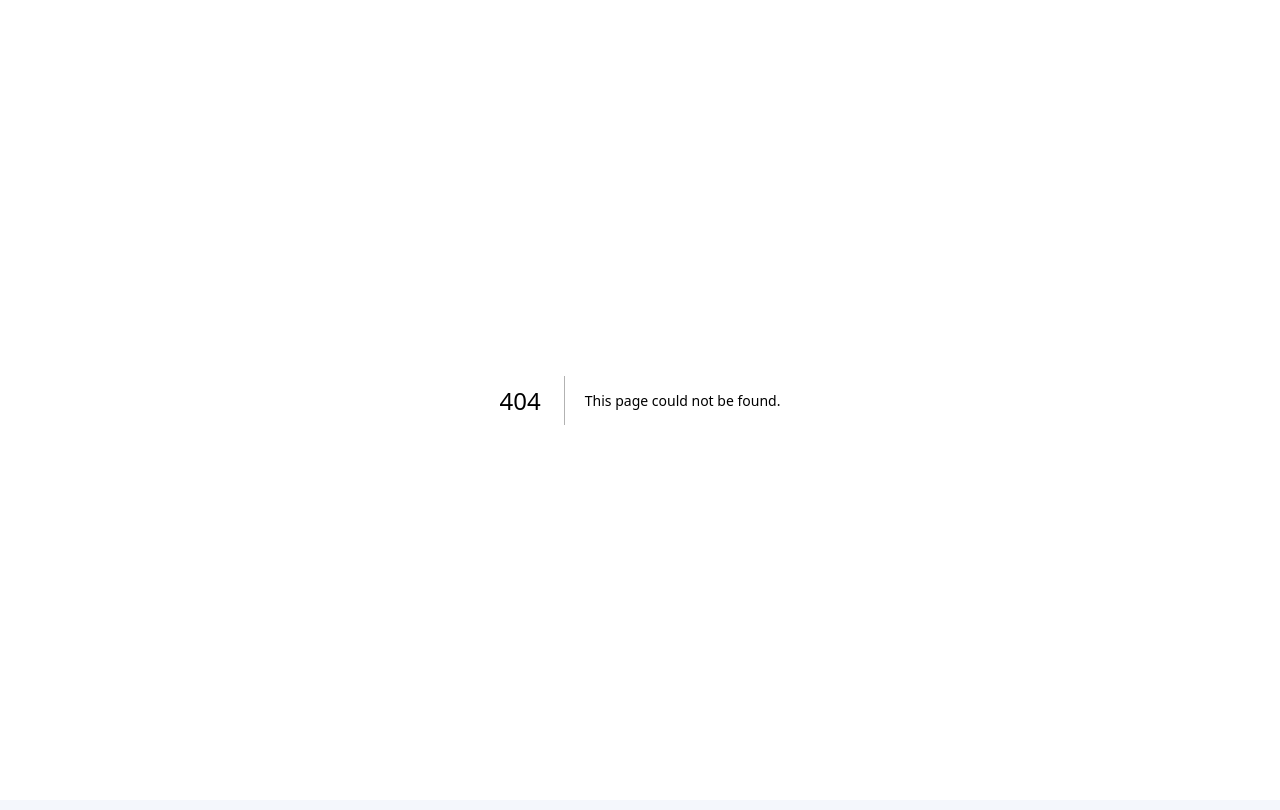
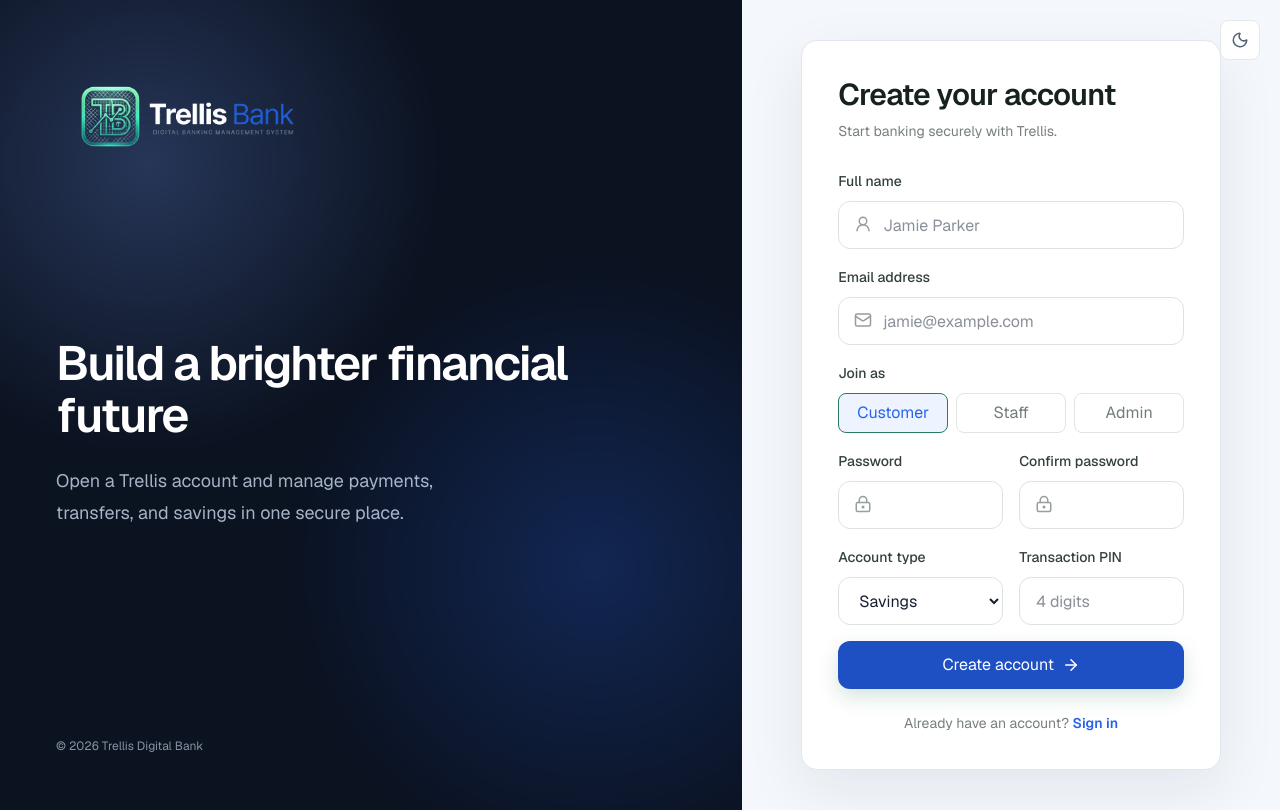
Before and after one commit to IamPial/trellis-digital-bank, a Next.js app: page /register in a window 1280 px wide. Before the commit this address had no page. Built offline with nearby package versions, Linux system fonts and the light colour scheme.

Commit message:
creating register page for new accounts

```diff
--- /dev/null
+++ b/src/app/register/page.tsx
@@ -0,0 +1,163 @@
+"use client";
+
+import { useState } from "react";
+import Image from "next/image";
+import Link from "next/link";
+import { useRouter } from "next/navigation";
+import { ArrowRight, LockKeyhole, Mail, UserRound } from "lucide-react";
+import { toast } from "sonner";
+import ThemeToggle from "@/components/ThemeToggle";
+import TrellisLogo from "@/components/TrellisLogo";
+import desktopLogo from "@/assets/trellis-dark.png";
+import { useAppDispatch } from "@/store/hooks";
+import { setAuth, type Role } from "@/store/store";
+
+export default function RegisterPage() {
+  const [loading, setLoading] = useState(false);
+  const [role, setRole] = useState<Role>("customer");
+  const router = useRouter();
+  const dispatch = useAppDispatch();
+
+  const register = async (event: React.FormEvent<HTMLFormElement>) => {
+    event.preventDefault();
+    const form = event.currentTarget;
+    const formData = new FormData(form);
+    const password = String(formData.get("password") || "");
+    const confirmPassword = String(formData.get("confirmPassword") || "");
+
+    if (password !== confirmPassword) {
+      toast.error("Passwords do not match");
+      return;
+    }
+
+    setLoading(true);
+    try {
+      const response = await fetch("/api/auth/register", {
+        method: "POST",
+        headers: { "Content-Type": "application/json" },
+        body: JSON.stringify({
+          fullName: formData.get("fullName"),
+          email: formData.get("email"),
+          password,
+          transactionPin: formData.get("transactionPin"),
+          accountType: formData.get("accountType"),
+          role,
+        }),
+      });
+      const result = await response.json();
+      if (!response.ok) {
+        toast.error(result.error || "Account registration failed");
+        return;
+      }
+
+      dispatch(setAuth({ role: result.role, name: result.name }));
+      toast.success("creating account successful!");
+      router.push("/dashboard");
+    } catch {
+      toast.error("Unable to create your account. Check your connection and try again.");
+    } finally {
+      setLoading(false);
+    }
+  };
+
+  return (
+    <main data-bank-app data-login-page className="relative min-h-screen bg-[#f4f7fb] flex">
+      <div className="absolute right-5 top-5 z-20"><ThemeToggle /></div>
+      <section className="hidden lg:flex w-[58%] bg-[#102d25] relative overflow-hidden flex-col justify-between p-14 text-white">
+        <div className="login-art absolute inset-0 opacity-25" />
+        <div className="relative z-10 flex items-center gap-3">
+          <Image src={desktopLogo} alt="Trellis Bank Digital Banking" priority className="h-auto w-65 max-w-[70%]" />
+        </div>
+        <div className="relative z-10 max-w-xl pb-12">
+          <h1 className="text-5xl font-semibold leading-[1.08] tracking-[-0.04em]">Build a brighter financial future</h1>
+          <p className="mt-6 max-w-md text-lg leading-8 text-blue-100/75">Open a Trellis account and manage payments, transfers, and savings in one secure place.</p>
+        </div>
+        <p className="relative z-10 text-xs text-blue-100/60">© 2026 Trellis Digital Bank</p>
+      </section>
+
+      <section className="flex-1 flex items-center justify-center px-6 py-10">
+        <div data-login-panel className="w-full max-w-105 rounded-2xl border border-[#e1e7f0] bg-white p-7 shadow-[0_20px_60px_rgba(27,39,58,.08)] md:p-9">
+          <div className="lg:hidden mb-8 flex items-center gap-3">
+            <TrellisLogo priority className="h-auto w-55" />
+          </div>
+          <h2 className="text-3xl font-semibold tracking-tight text-[#17211d]">Create your account</h2>
+          <p className="mt-2 text-sm text-[#778078]">Start banking securely with Trellis.</p>
+
+          <form onSubmit={register} className="mt-7 space-y-4">
+            <label className="block">
+              <span className="text-sm font-medium text-[#33413b]">Full name</span>
+              <div className="relative mt-2">
+                <UserRound className="absolute left-4 top-3.5 text-[#96a09a]" size={18} />
+                <input name="fullName" required autoComplete="name" placeholder="Jamie Parker" className="h-12 w-full rounded-xl border border-[#dde4df] bg-white pl-11 pr-4 outline-none transition focus:border-[#278367] focus:ring-4 focus:ring-[#278367]/10" />
+              </div>
+            </label>
+            <label className="block">
+              <span className="text-sm font-medium text-[#33413b]">Email address</span>
+              <div className="relative mt-2">
+                <Mail className="absolute left-4 top-3.5 text-[#96a09a]" size={18} />
+                <input name="email" required type="email" autoComplete="email" placeholder="jamie@example.com" className="h-12 w-full rounded-xl border border-[#dde4df] bg-white pl-11 pr-4 outline-none transition focus:border-[#278367] focus:ring-4 focus:ring-[#278367]/10" />
+              </div>
+            </label>
+            <div>
+              <span className="text-sm font-medium text-[#33413b]">Join as</span>
+              <div className="mt-2 grid grid-cols-3 gap-2">
+                {(["customer", "staff", "admin"] as Role[]).map((item) => (
+                  <button
+                    type="button"
+                    key={item}
+                    onClick={() => setRole(item)}
+                    className={`h-10 rounded-lg border text-sm capitalize transition ${role === item ? "border-[#277d62] bg-[#edf7f3] text-[#1d6751]" : "border-[#e0e5e2] bg-white text-[#737c77]"}`}
+                  >
+                    {item}
+                  </button>
+                ))}
+              </div>
+            </div>
+            <div className="grid grid-cols-1 gap-4 sm:grid-cols-2">
+              <label className="block">
+                <span className="text-sm font-medium text-[#33413b]">Password</span>
+                <div className="relative mt-2">
+                  <LockKeyhole className="absolute left-4 top-3.5 text-[#96a09a]" size={18} />
+                  <input name="password" required minLength={8} type="password" autoComplete="new-password" className="h-12 w-full rounded-xl border border-[#dde4df] bg-white pl-11 pr-4 outline-none transition focus:border-[#278367] focus:ring-4 focus:ring-[#278367]/10" />
+                </div>
+              </label>
+              <label className="block">
+                <span className="text-sm font-medium text-[#33413b]">Confirm password</span>
+                <div className="relative mt-2">
+                  <LockKeyhole className="absolute left-4 top-3.5 text-[#96a09a]" size={18} />
+                  <input name="confirmPassword" required minLength={8} type="password" autoComplete="new-password" className="h-12 w-full rounded-xl border border-[#dde4df] bg-white pl-11 pr-4 outline-none transition focus:border-[#278367] focus:ring-4 focus:ring-[#278367]/10" />
+                </div>
+              </label>
+            </div>
+            {role === "customer" ? (
+              <div className="grid grid-cols-1 gap-4 sm:grid-cols-2">
+                <label className="block">
+                  <span className="text-sm font-medium text-[#33413b]">Account type</span>
+                  <select name="accountType" defaultValue="savings" className="mt-2 h-12 w-full rounded-xl border border-[#dde4df] bg-white px-4 outline-none transition focus:border-[#278367] focus:ring-4 focus:ring-[#278367]/10">
+                    <option value="savings">Savings</option>
+                    <option value="current">Current</option>
+                    <option value="business">Business</option>
+                  </select>
+                </label>
+                <label className="block">
+                  <span className="text-sm font-medium text-[#33413b]">Transaction PIN</span>
+                  <input name="transactionPin" required pattern="[0-9]{4}" inputMode="numeric" maxLength={4} placeholder="4 digits" className="mt-2 h-12 w-full rounded-xl border border-[#dde4df] bg-white px-4 outline-none transition focus:border-[#278367] focus:ring-4 focus:ring-[#278367]/10" />
+                </label>
+              </div>
+            ) : (
+              <p className="text-sm text-[#778078]">This role does not require a bank account or transaction PIN.</p>
+            )}
+            <button disabled={loading} className="h-12 w-full rounded-xl bg-[#176b50] text-white font-semibold flex items-center justify-center gap-2 shadow-[0_8px_20px_rgba(23,107,80,.18)] hover:bg-[#125940] transition disabled:opacity-70">
+              {loading ? "Creating account..." : "Create account"} <ArrowRight size={18} />
+            </button>
+          </form>
+
+          <p className="mt-6 text-center text-sm text-[#778078]">
+            Already have an account?{" "}
+            <Link href="/login" className="font-semibold text-[#2864ea] hover:underline">Sign in</Link>
+          </p>
+        </div>
+      </section>
+    </main>
+  );
+}
```
